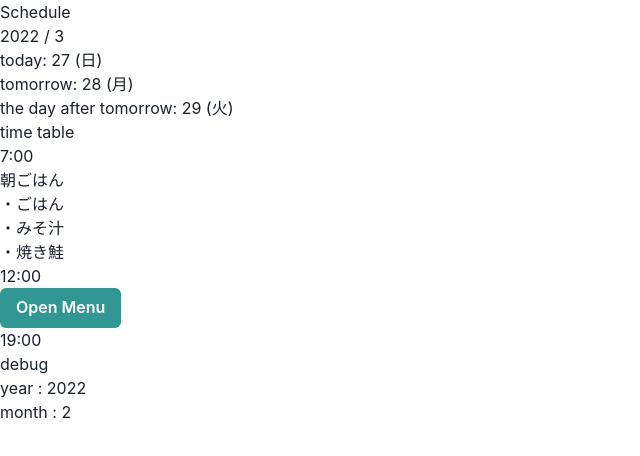
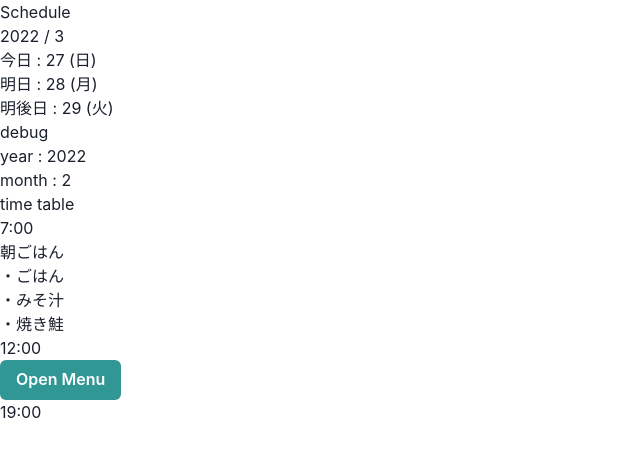
Before and after one commit to cokemaniaIIDX/Zenon, a React (Create React App) app in the folder front/: page / in a window 1280 px wide. Shown: the top 456 px of the page, without its empty margins (0-640 px from the left). Built offline with nearby package versions, Linux system fonts and the light colour scheme.

Commit message:
カレンダー部分をコンポーネント化

```diff
--- a/front/src/Schedule.tsx
+++ b/front/src/Schedule.tsx
@@ -13,15 +13,7 @@ import {
 
 const Schedule: React.VFC = () => {
 
-  const week: string[] = ["日", "月", "火", "水", "木", "金", "土"];
-  const today = new Date();
-  const [year, setYear]   = useState<number>(today.getFullYear());
-  const [month, setMonth] = useState<number>(today.getMonth());
-  const tomorrow = new Date(year, month, today.getDate() + 1)
-  const theDayAfterTomorrow = new Date(2022, month, today.getDate() + 2)
-  const dayOfToday = week[today.getDay()];
-  const dayOfTomorror = week[tomorrow.getDay()];
-  const dayOfTheDayAfterTomorrow = week[theDayAfterTomorrow.getDay()];
+  const dateToday: Date = new Date();
 
   const { isOpen, onOpen, onClose } = useDisclosure();
 
@@ -29,12 +21,8 @@ const Schedule: React.VFC = () => {
     <>
       <div>
         <h1>Schedule</h1>
-        <h2>{year} / {month + 1}</h2>
-        <div>today: {today.getDate()} ({dayOfToday})</div>
-        <div>tomorrow: {tomorrow.getDate()} ({dayOfTomorror})</div>
-        <div>the day after tomorrow: {theDayAfterTomorrow.getDate()} ({dayOfTheDayAfterTomorrow})</div>
+        <Calendar dateToday={dateToday} />
       </div>
-
       <div>
         <h2>time table</h2>
         <div>
@@ -63,12 +51,32 @@ const Schedule: React.VFC = () => {
           <h4>19:00</h4>
         </div>
       </div>
+    </>
+  )
+}
 
+type CalendarProps = {
+  dateToday: Date;
+}
+
+const Calendar: React.VFC<CalendarProps> = (props) => {
+  const weekList: string[] = ["日", "月", "火", "水", "木", "金", "土"];
+  const year = props.dateToday.getFullYear();
+  const month = props.dateToday.getMonth();
+  const dateTomo = new Date(year, month, props.dateToday.getDate() + 1)
+  const dateTDAT = new Date(year, month, props.dateToday.getDate() + 2)
+
+  return (
+    <>
+      <h2>{year} / {month + 1}</h2>
+      <div>今日 : {props.dateToday.getDate()} ({weekList[props.dateToday.getDay()]})</div>
+      <div>明日 : {dateTomo.getDate()} ({weekList[dateTomo.getDay()]})</div>
+      <div>明後日 : {dateTDAT.getDate()} ({weekList[dateTDAT.getDay()]})</div>
       <div>
         <h3>debug</h3>
         <p>
-        year  : {year}<br />
-        month : {month}<br />
+          year  : {year}<br />
+          month : {month}<br />
         </p>
       </div>
     </>
```
